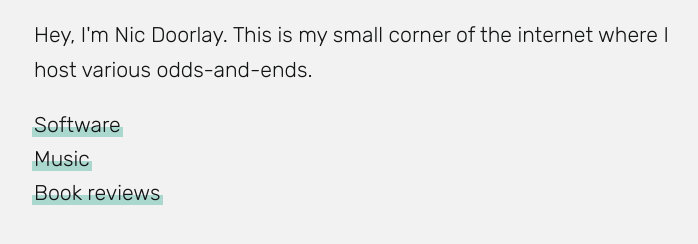
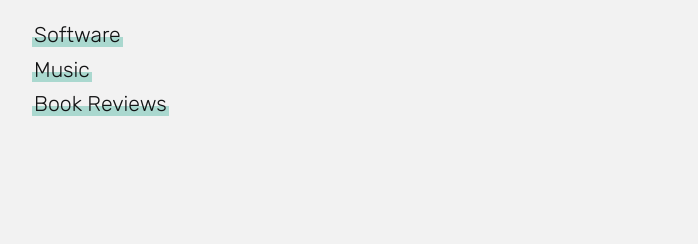
Before and after one commit to doorlay/website, a plain HTML site: page index.html in a window 1280 px wide. Shown: the part 140-384 px from the top of the page, without its empty margins (102-800 px from the left). Drawn offline with Linux system fonts and the light colour scheme.

Commit message:
Remove some stuff

```diff
--- a/index.html
+++ b/index.html
@@ -10,13 +10,12 @@
 </head>
 <body>
     <h1>👋</h1>
-    <p>Hey, I'm Nic Doorlay. This is my small corner of the internet where I  host various odds-and-ends.</p>
     <p>
         <a href="https://www.linkedin.com/in/doorlay/" target="_blank">Software</a>
         <br>
         <a href="https://linktr.ee/fooserband" target="_blank">Music</a>
 	<br>
-	<a href="reading">Book reviews</a>
+	<a href="reading">Book Reviews</a>
     </p>
 
 
```
Also changed, not shown: reading.html (+1 -1 lines).
